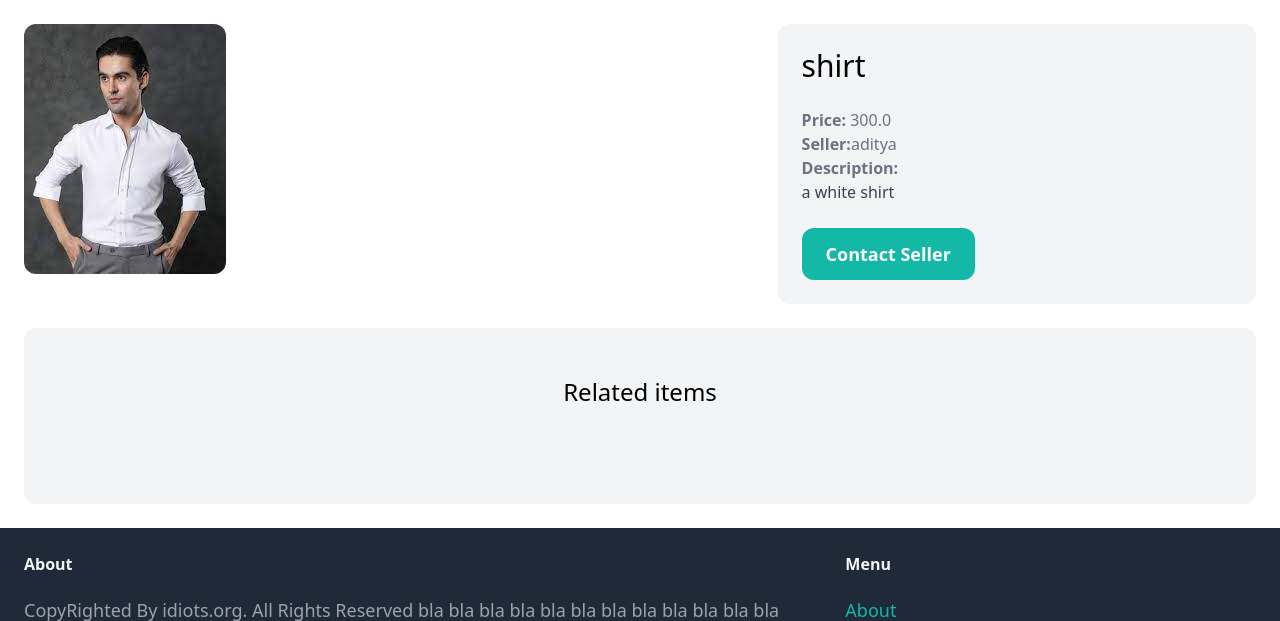
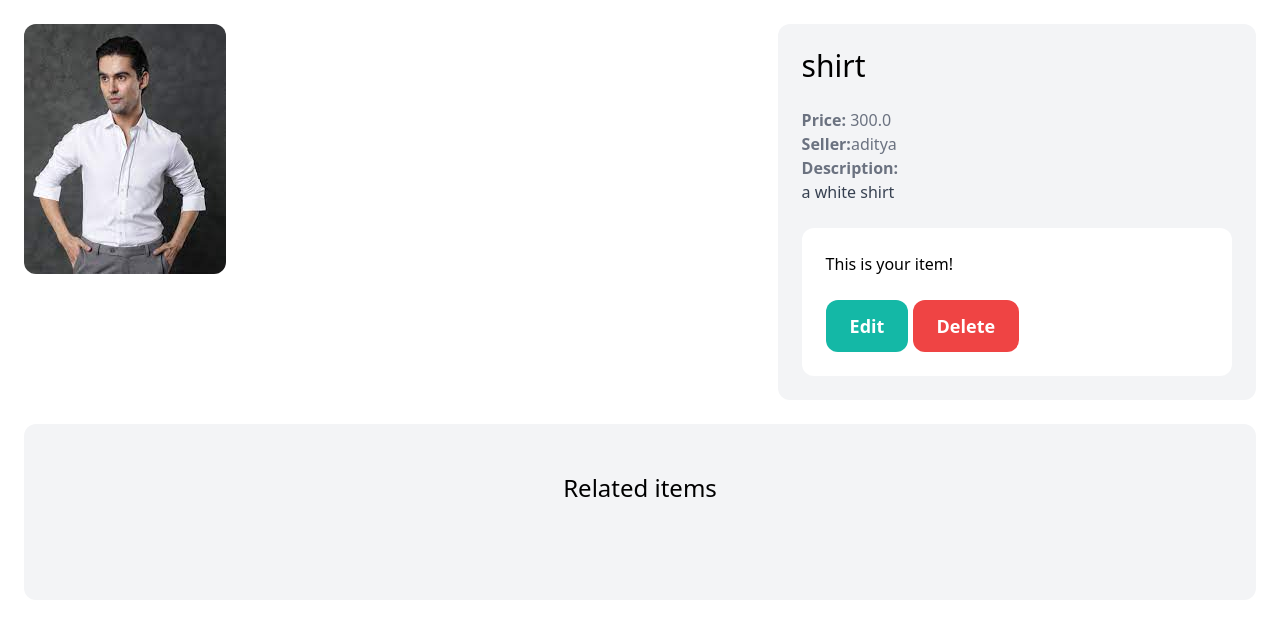
Before and after one commit to CoderHaiBhai/projectHumara, a Django app: page /items/7/ in a window 1280 px wide. Shown: the part 77-698 px from the top of the page. Run offline with Django 5.2, Linux system fonts and the light colour scheme; a user stored in the database is signed in; data comes from the database, SQL or seed files in the repository; both versions use the stored data as it was after the commit; some libraries are stand-ins or nearby versions.

Commit message:
created functionality for creating items, editing, deleting items and to search for items

```diff
--- a/puddle/core/templates/core/base.html
+++ b/puddle/core/templates/core/base.html
@@ -16,11 +16,11 @@
     <div class="space-x-10">
 
       <a href="{% url 'item:new' %}" class="text-lg font-semibold hover:text-gray-500">New Item</a>
-      <a href="#" class="text-lg font-semibold hover:text-gray-500">Browse</a>
+      <a href="{% url 'item:items' %}" class="text-lg font-semibold hover:text-gray-500">Browse</a>
 
       {% if request.user.is_authenticated %}
         <a href="#" class="px-6 py-3 text-lg font-semibold bg-teal-500 text-white rounded-xl hover:bg-teal-700">Inbox</a>
-        <a href="#" class="px-6 py-3 text-lg font-semibold bg-gray-500 text-white rounded-xl hover:bg-gray-700">Dashboard</a>
+        <a href="{% url 'dashboard:index' %}" class="px-6 py-3 text-lg font-semibold bg-gray-500 text-white rounded-xl hover:bg-gray-700">Dashboard</a>
       {% else %}
         <a href="{% url 'core:signup' %}" class="px-6 py-3 text-lg font-semibold bg-teal-500 text-white rounded-xl hover:bg-teal-700">Sign Up</a>
         <a href="{% url 'core:login' %}" class="px-6 py-3 text-lg font-semibold bg-gray-500 text-white rounded-xl hover:bg-gray-700">Login</a>
--- /dev/null
+++ b/puddle/dashboard/urls.py
@@ -0,0 +1,9 @@
+from django.urls import path
+
+from . import views
+
+app_name = 'dashboard'
+
+urlpatterns = [
+    path('', views.index, name='index'),
+]
--- a/puddle/item/forms.py
+++ b/puddle/item/forms.py
@@ -26,3 +26,23 @@ class NewItemForm(forms.ModelForm):
                 'class': INPUT_CLASSES
             })
         }
+
+class EditItemForm(forms.ModelForm):
+
+    class Meta:
+        model = Item
+        fields = ('name', 'description', 'price', 'image', 'is_sold',)
+        widgets = {
+            'name': forms.TextInput(attrs={
+                'class': INPUT_CLASSES
+            }),
+            'description': forms.Textarea(attrs={
+                'class': INPUT_CLASSES
+            }),
+            'price': forms.TextInput(attrs={
+                'class': INPUT_CLASSES
+            }),
+            'image': forms.FileInput(attrs={
+                'class': INPUT_CLASSES
+            })
+        }
--- a/puddle/item/templates/item/detail.html
+++ b/puddle/item/templates/item/detail.html
@@ -19,7 +19,16 @@
             </p>
             {% endif %}
 
-            <a href="#" class="inline-block mt-6 px-6 py-3 text-lg font-semibold bg-teal-500 text-white rounded-xl hover:bg-teal-700">Contact Seller</a>
+            {% if request.user == item.created_by %}
+                <div class="mt-6 p-6 bg-white rounded-xl">
+                    <p>This is your item!</p>
+                    <a href="#" class="inline-block mt-6 px-6 py-3 text-lg font-semibold bg-teal-500 text-white rounded-xl">Edit</a>
+                    <a href="{% url 'item:delete' item.id %}" class="inline-block mt-6 px-6 py-3 text-lg font-semibold bg-red-500 text-white rounded-xl">Delete</a>
+                </div>
+            {% else %}
+                <a href="#" class="inline-block mt-6 px-6 py-3 text-lg font-semibold bg-teal-500 text-white rounded-xl hover:bg-teal-700">Contact seller</a>
+            {% endif %}
+
         </div>
      </div>
 
--- a/puddle/item/urls.py
+++ b/puddle/item/urls.py
@@ -4,7 +4,9 @@ from . import views
 app_name = 'item'
 
 urlpatterns = [
+    path('', views.items, name='items'),
     path('<int:pk>/', views.detail, name='detail'),
     path('new/', views.new, name='new'),
-
+    path('<int:pk>/delete', views.delete, name='delete'),
+    path('<int:pk>/edit', views.edit, name='edit')
 ]
--- a/puddle/item/views.py
+++ b/puddle/item/views.py
@@ -1,8 +1,30 @@
 from django.contrib.auth.decorators import login_required
+from django.db.models import Q
 from django.shortcuts import render, get_object_or_404, redirect
 
-from .models import Item
-from .forms import NewItemForm
+from .models import Item, Category
+from .forms import NewItemForm, EditItemForm
+
+
+def items(request):
+    query = request.GET.get('query','')
+    category_id = request.GET.get('category', 0)
+    categories = Category.objects.all()
+    items = Item.objects.filter(is_sold=False)
+
+    if query:
+        items =items.filter(Q(name__icontains=query) | Q(description__icontains=query))
+
+    if category_id:
+        items = items.filter(category_id=category_id)
+
+
+    return render(request, 'item/items.html', {
+        'items': items,
+        'query':query,
+        'categories':categories,
+        'category_id':int(category_id)
+    })
 
 def detail(request, pk):
         item = get_object_or_404(Item, pk=pk)
@@ -12,7 +34,6 @@ def detail(request, pk):
                 'item': item,
                 'related_items': related_items,
         })
-
 
 @login_required
 def new(request):
@@ -32,3 +53,31 @@ def new(request):
         'form': form,
         'title': 'New item',
     })
+
+@login_required
+def delete(request, pk):
+     item = get_object_or_404(Item, pk=pk, created_by=request.user)
+     item.delete()
+
+     return redirect('dashboard:index')
+
+@login_required
+def edit(request, pk):
+    item = get_object_or_404(Item, pk=pk, created_by=request.user)
+
+    if request.method == 'POST':
+        form = EditItemForm(request.POST, request.FILES, instance=item)
+
+        if form.is_valid():
+            item = form.save(commit=False)
+            item.created_by = request.user
+            item.save()
+
+            return redirect('item:detail', pk=item.id)
+    else:
+        form = EditItemForm(instance=item)
+
+    return render(request, 'item/form.html', {
+        'form': form,
+        'title': 'New item',
+    })
--- a/puddle/puddle/urls.py
+++ b/puddle/puddle/urls.py
@@ -21,6 +21,7 @@ from django.urls import path, include
 
 urlpatterns = [
     path('' , include('core.urls')),
+    path('dashboard/', include('dashboard.urls')),
     path('items/', include('item.urls')),
     path('admin/', admin.site.urls),
 ] + static(settings.MEDIA_URL, document_root=settings.MEDIA_ROOT)
```
Also changed, not shown: puddle/dashboard/templates/dashboard/index.html (added, +28 -0 lines), puddle/dashboard/views.py (+11 -1 lines), puddle/item/templates/item/items.html (added, +58 -0 lines), puddle/db.sqlite3, puddle/media/item_images/2024-01-06-211545_2.jpg (deleted), puddle/media/item_images/600x600.jpeg (added), puddle/media/item_images/98487_Brunner_A_Chair_9707A_Eiche_lava_HD_M.jpg (added), puddle/media/item_images/download.jpeg (added).
